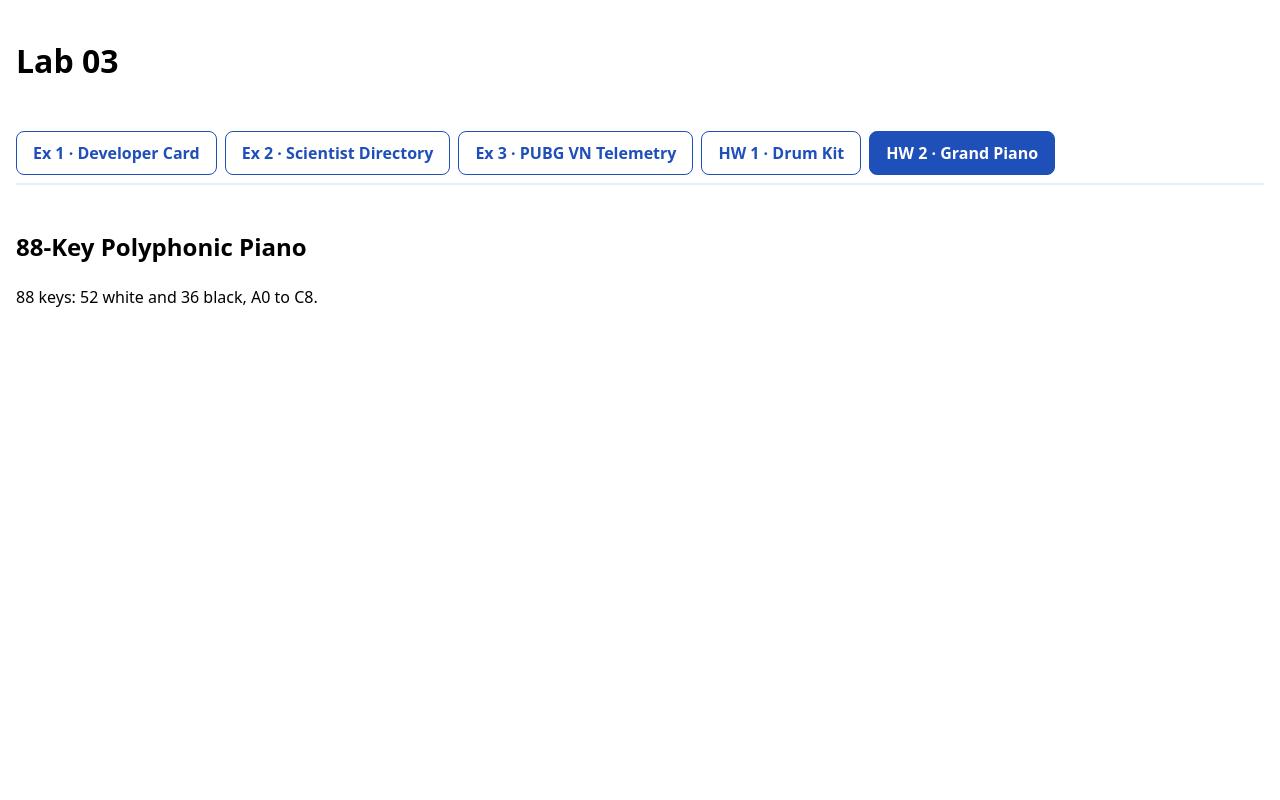
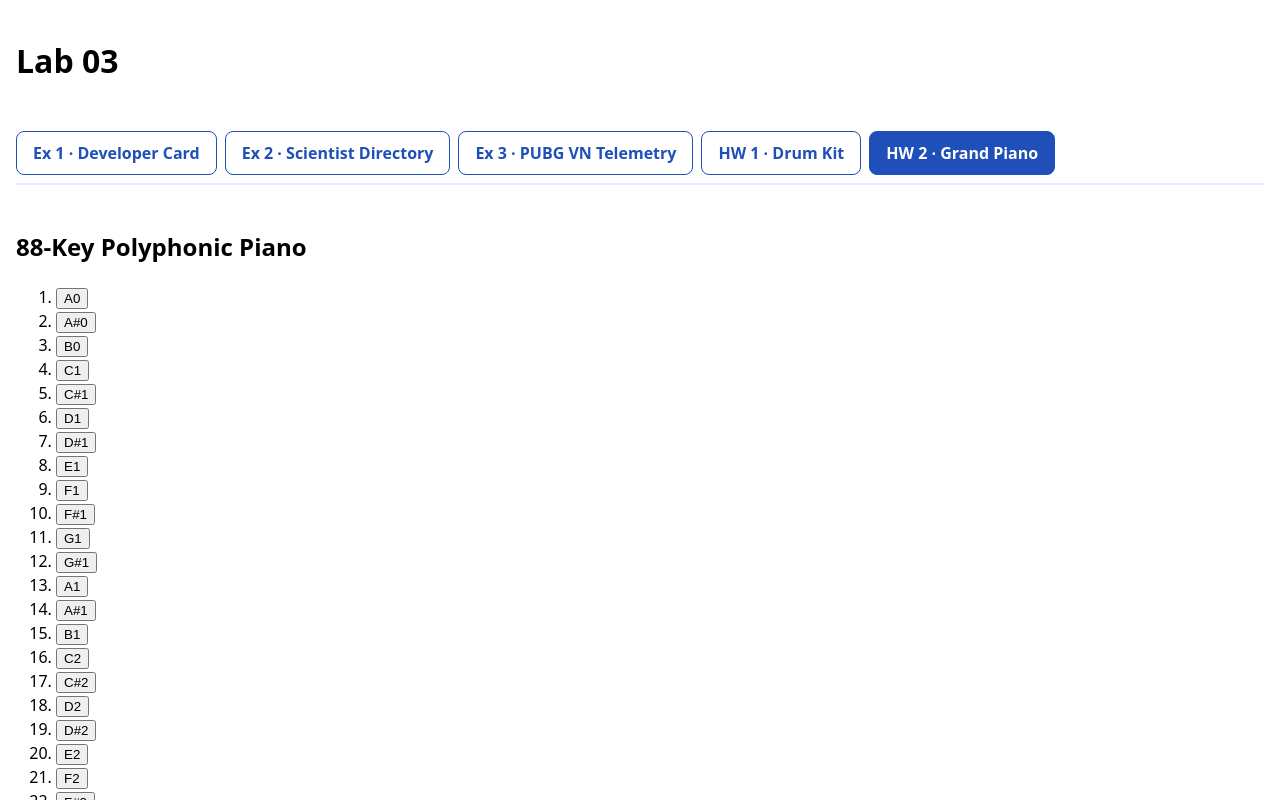
Before and after one commit to Ac-2836/WebDev-Lab03-Inclass, a React (Vite) app: page / in a window 1280 px wide. Both pictures are taken after a click on the tab "HW 2 · Grand Piano". Shown: the top 800 px of the page. Built offline with nearby package versions, Linux system fonts and the light colour scheme.

Commit message:
feat(hw2): render memoized 88-key keyboard

```diff
--- a/src/homeworks/GrandPiano88/GrandPiano88.jsx
+++ b/src/homeworks/GrandPiano88/GrandPiano88.jsx
@@ -1,16 +1,53 @@
-import { PIANO_KEYS } from './piano-keys.js';
-
-const BLACK_COUNT = PIANO_KEYS.filter((key) => key.isBlack).length;
-const WHITE_COUNT = PIANO_KEYS.length - BLACK_COUNT;
+import { useCallback, useEffect, useState } from 'react';
+import { PianoKey } from './PianoKey.jsx';
+import { PolyphonicSynth } from './PolyphonicSynth.js';
+import { midiToFrequency, PIANO_KEYS } from './piano-keys.js';
 
 export function GrandPiano88() {
+  const [synth] = useState(() => new PolyphonicSynth());
+  const [pressed, setPressed] = useState(() => new Set());
+
+  useEffect(() => () => synth.close(), [synth]);
+
+  // Stable callbacks: PianoKey is memoized, so these must not change.
+  const handleNoteOn = useCallback(
+    (midi) => {
+      synth.noteOn(midi, midiToFrequency(midi));
+      setPressed((prev) => (prev.has(midi) ? prev : new Set(prev).add(midi)));
+    },
+    [synth],
+  );
+
+  const handleNoteOff = useCallback(
+    (midi) => {
+      synth.noteOff(midi);
+      setPressed((prev) => {
+        if (!prev.has(midi)) return prev;
+        const next = new Set(prev);
+        next.delete(midi);
+        return next;
+      });
+    },
+    [synth],
+  );
+
   return (
     <section aria-labelledby='piano-heading'>
       <h2 id='piano-heading'>88-Key Polyphonic Piano</h2>
-      <p>
-        {PIANO_KEYS.length} keys: {WHITE_COUNT} white and {BLACK_COUNT} black,
-        {' '}{PIANO_KEYS[0].noteName} to {PIANO_KEYS.at(-1).noteName}.
-      </p>
+      <ol aria-label='Piano keys, A0 to C8'>
+        {PIANO_KEYS.map((key) => (
+          <li key={key.midi}>
+            <PianoKey
+              midi={key.midi}
+              noteName={key.noteName}
+              isBlack={key.isBlack}
+              isPressed={pressed.has(key.midi)}
+              onNoteOn={handleNoteOn}
+              onNoteOff={handleNoteOff}
+            />
+          </li>
+        ))}
+      </ol>
     </section>
   );
 }
--- /dev/null
+++ b/src/homeworks/GrandPiano88/PianoKey.jsx
@@ -0,0 +1,24 @@
+import { memo } from 'react';
+
+// Slide contract. Re-renders only when its own props change; the parent
+// passes referentially stable onNoteOn / onNoteOff.
+export const PianoKey = memo(function PianoKey({
+  midi,
+  noteName,
+  isBlack,
+  isPressed,
+  onNoteOn,
+  onNoteOff,
+}) {
+  return (
+    <button
+      type='button'
+      className={`key ${isBlack ? 'key--black' : 'key--white'}`}
+      aria-pressed={isPressed}
+      onPointerDown={() => onNoteOn(midi)}
+      onPointerUp={() => onNoteOff(midi)}
+    >
+      <span>{noteName}</span>
+    </button>
+  );
+});
```
